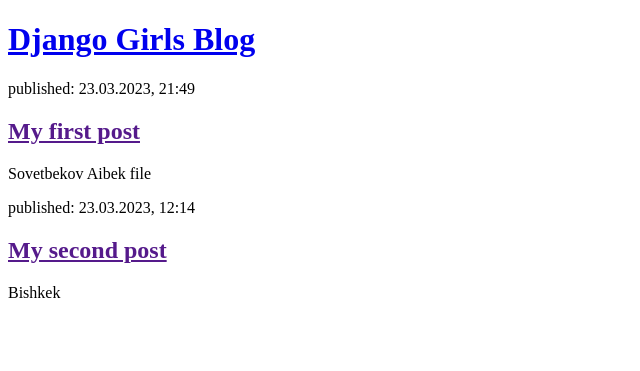
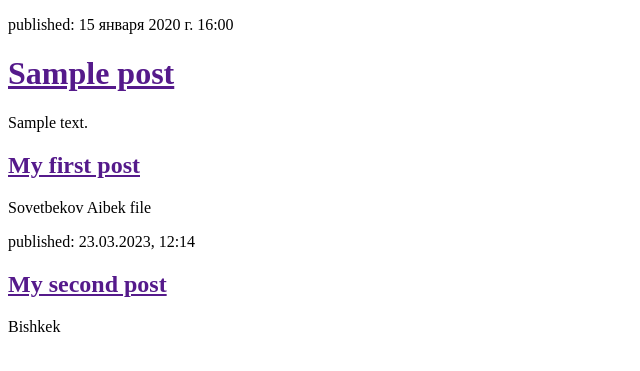
Before and after one commit to SovetbekovAibek/Sovetbekov2023, a Django app: page / in a window 1280 px wide. Shown: the top 371 px of the page, without its empty margins (0-640 px from the left). Run offline with Django 4.2, Linux system fonts and the light colour scheme; tables that the repository leaves empty hold one stand-in row (values such as "Sample post").

Commit message:
Modified templates to display posts from database.

```diff
--- a/blog/templates/blog/post_list.html
+++ b/blog/templates/blog/post_list.html
@@ -4,17 +4,21 @@
         <title>Sovetbekov Aibek</title>
     </head>
     <body>
+    {% for post in posts %}
+       <div>
+        <p>published: {{ post.published_date }}</p>
+        <h1><a href="">{{ post.title }}</a></h1>
+        <p>{{ post.text|linebreaksbr }}</p>
+    </div>
+    {% endfor %}
         <div>
-            <h1><a href="/">Django Girls Blog</a></h1>
-        </div>
 
-        <div>
-            <p>published: 23.03.2023, 21:49</p>
             <h2><a href="">My first post</a></h2>
             <p> Sovetbekov Aibek file</p>
         </div>
 
         <div>
+
             <p>published: 23.03.2023, 12:14</p>
             <h2><a href="">My second post</a></h2>
             <p>Bishkek</p>
--- a/blog/views.py
+++ b/blog/views.py
@@ -1,4 +1,7 @@
 from django.shortcuts import render
+from django.utils import timezone
+from .models import Post
 
 def post_list(request):
-    return render(request, 'blog/post_list.html', {})
+    posts = Post.objects.filter(published_date__lte=timezone.now()).order_by('published_date')
+    return render(request, 'blog/post_list.html', {'posts': posts})
```
